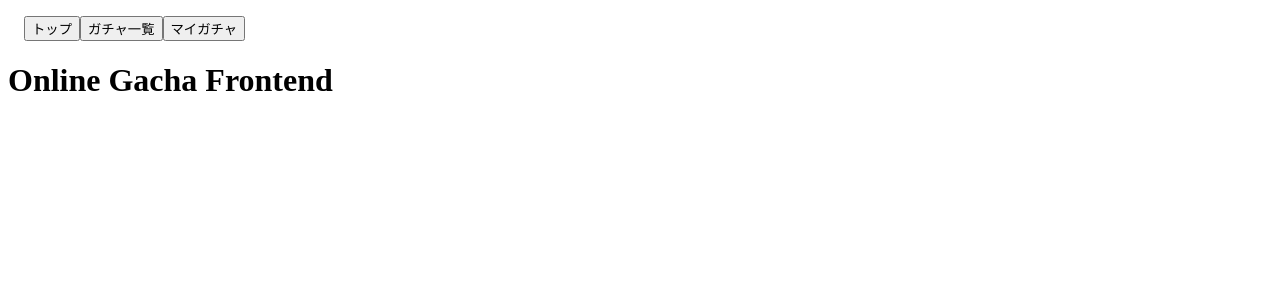
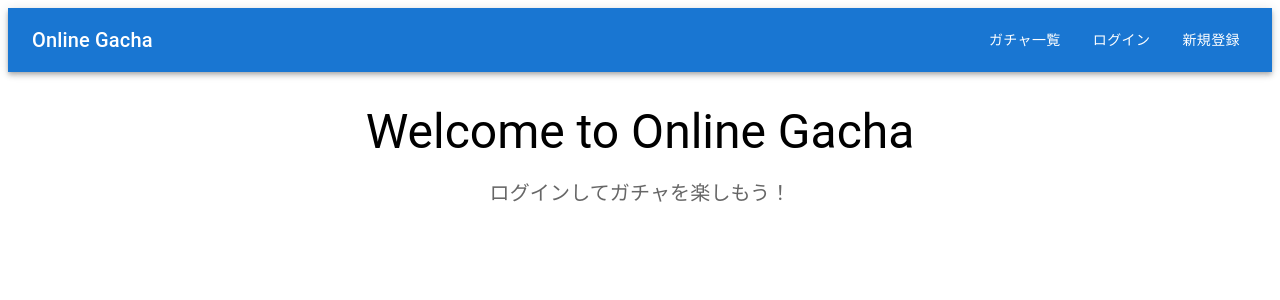
Before and after one commit to tsutsumi389/online-gacha, a React (Create React App) app in the folder frontend/: page / in a window 1280 px wide. Shown: the top 300 px of the page. Built offline with nearby package versions, Linux system fonts and the light colour scheme.

Commit message:
feat: アプリのルーティングを設定し、認証機能を追加

```diff
--- /dev/null
+++ b/frontend/src/App.js
@@ -0,0 +1,145 @@
+import React, { useState } from 'react';
+import { Routes, Route, Navigate, useNavigate, useLocation } from 'react-router-dom';
+import { AppBar, Toolbar, Typography, Button, Box } from '@mui/material';
+import LoginForm from './LoginForm';
+import RegisterForm from './RegisterForm';
+import MyGachaList from './MyGachaList';
+import UserGachaList from './UserGachaList';
+
+function App() {
+  const [isAuthenticated, setIsAuthenticated] = useState(false);
+  const [user, setUser] = useState(null);
+  const navigate = useNavigate();
+  const location = useLocation();
+
+  const handleLogin = (userData) => {
+    setIsAuthenticated(true);
+    setUser(userData);
+    navigate('/'); // ログイン後はホームページにリダイレクト
+  };
+
+  const handleRegister = (userData) => {
+    setIsAuthenticated(true);
+    setUser(userData);
+    navigate('/'); // 登録後はホームページにリダイレクト
+  };
+
+  const handleLogout = () => {
+    setIsAuthenticated(false);
+    setUser(null);
+    navigate('/login');
+  };
+
+  // ログインが必要なページの保護
+  const PrivateRoute = ({ children }) => {
+    return isAuthenticated ? children : <Navigate to="/login" />;
+  };
+
+  // ログイン済みユーザーがログインページにアクセスした場合のリダイレクト
+  const PublicRoute = ({ children }) => {
+    return !isAuthenticated ? children : <Navigate to="/" />;
+  };
+
+  return (
+    <div>
+      {/* ナビゲーションバー */}
+      <AppBar position="static">
+        <Toolbar>
+          <Typography variant="h6" component="div" sx={{ flexGrow: 1 }}>
+            Online Gacha
+          </Typography>
+
+          {isAuthenticated ? (
+            <Box sx={{ display: 'flex', gap: 2 }}>
+              <Button color="inherit" onClick={() => navigate('/')}>
+                ホーム
+              </Button>
+              <Button color="inherit" onClick={() => navigate('/gacha-list')}>
+                ガチャ一覧
+              </Button>
+              <Button color="inherit" onClick={() => navigate('/my-gacha')}>
+                マイガチャ
+              </Button>
+              <Button color="inherit" onClick={handleLogout}>
+                ログアウト ({user?.name})
+              </Button>
+            </Box>
+          ) : (
+            <Box sx={{ display: 'flex', gap: 2 }}>
+              <Button color="inherit" onClick={() => navigate('/gacha-list')}>
+                ガチャ一覧
+              </Button>
+              <Button color="inherit" onClick={() => navigate('/login')}>
+                ログイン
+              </Button>
+              <Button color="inherit" onClick={() => navigate('/register')}>
+                新規登録
+              </Button>
+            </Box>
+          )}
+        </Toolbar>
+      </AppBar>
+
+      {/* メインコンテンツ */}
+      <Routes>
+        {/* ホームページ */}
+        <Route path="/" element={
+          <Box sx={{ p: 4, textAlign: 'center' }}>
+            <Typography variant="h3" gutterBottom>
+              Welcome to Online Gacha
+            </Typography>
+            <Typography variant="h6" color="text.secondary">
+              {isAuthenticated
+                ? `こんにちは、${user?.name}さん！`
+                : 'ログインしてガチャを楽しもう！'
+              }
+            </Typography>
+          </Box>
+        } />
+
+        {/* ログイン・登録ページ（未認証ユーザーのみ） */}
+        <Route path="/login" element={
+          <PublicRoute>
+            <LoginForm
+              onLogin={handleLogin}
+              onSwitchToRegister={() => navigate('/register')}
+            />
+          </PublicRoute>
+        } />
+
+        <Route path="/register" element={
+          <PublicRoute>
+            <RegisterForm
+              onRegister={handleRegister}
+              onSwitchToLogin={() => navigate('/login')}
+            />
+          </PublicRoute>
+        } />
+
+        {/* 公開ページ（誰でもアクセス可能） */}
+        <Route path="/gacha-list" element={<UserGachaList />} />
+
+        {/* 保護されたページ（認証が必要） */}
+        <Route path="/my-gacha" element={
+          <PrivateRoute>
+            <MyGachaList />
+          </PrivateRoute>
+        } />
+
+        {/* 404ページ */}
+        <Route path="*" element={
+          <Box sx={{ p: 4, textAlign: 'center' }}>
+            <Typography variant="h4" gutterBottom>
+              404 - ページが見つかりません
+            </Typography>
+            <Button variant="contained" onClick={() => navigate('/')}>
+              ホームに戻る
+            </Button>
+          </Box>
+        } />
+      </Routes>
+    </div>
+  );
+}
+
+export default App;
--- a/frontend/src/index.js
+++ b/frontend/src/index.js
@@ -1,23 +1,11 @@
 import React from 'react';
 import ReactDOM from 'react-dom/client';
-import MyGachaList from './MyGachaList';
-import UserGachaList from './UserGachaList';
-
-function App() {
-  const [page, setPage] = React.useState('top');
-  return (
-    <div>
-      <nav style={{ margin: 16 }}>
-        <button onClick={() => setPage('top')}>トップ</button>
-        <button onClick={() => setPage('gacha-list')}>ガチャ一覧</button>
-        <button onClick={() => setPage('my-gacha')}>マイガチャ</button>
-      </nav>
-      {page === 'top' && <h1>Online Gacha Frontend</h1>}
-      {page === 'gacha-list' && <UserGachaList />}
-      {page === 'my-gacha' && <MyGachaList />}
-    </div>
-  );
-}
+import { BrowserRouter as Router, Routes, Route, Navigate } from 'react-router-dom';
+import App from './App';
 
 const root = ReactDOM.createRoot(document.getElementById('root'));
-root.render(<App />);
+root.render(
+  <Router>
+    <App />
+  </Router>
+);
```
